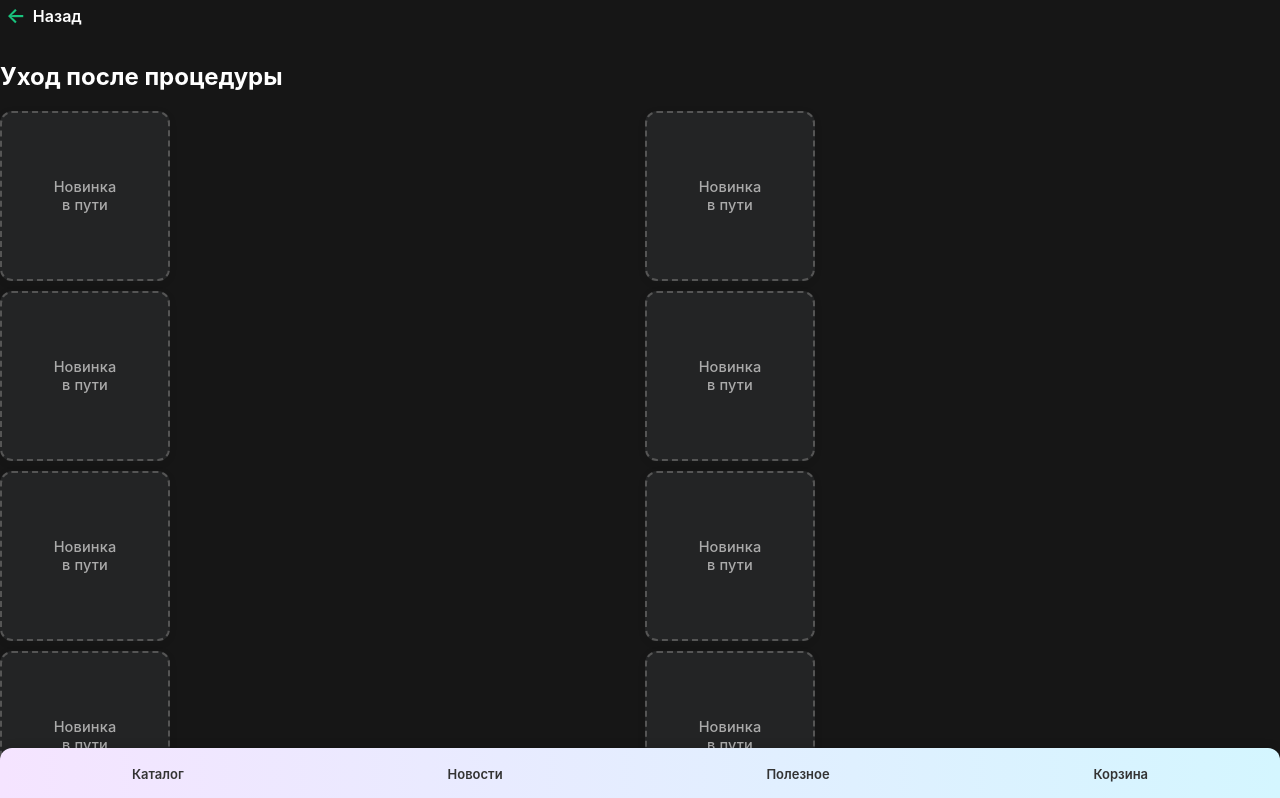
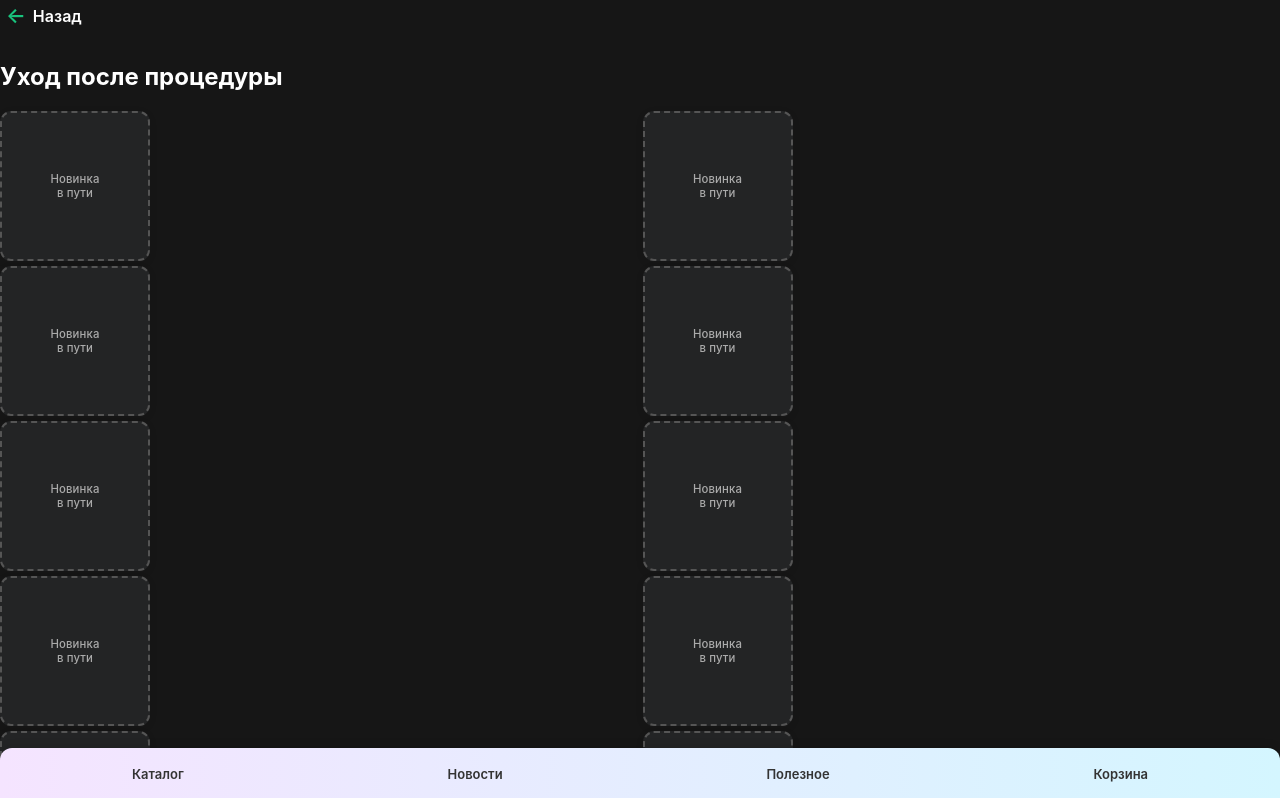
Before and after one commit to AlexSalavat/facade-stone-app, a React (Vite) app: page /category/aftercare in a window 1280 px wide. Shown: the top 798 px of the page. Built offline with nearby package versions, Linux system fonts and the light colour scheme.

Commit message:
Реализована сетка 2x5 карточек с placeholder-нови

```diff
--- a/src/styles/ProductCard.css
+++ b/src/styles/ProductCard.css
@@ -1,6 +1,6 @@
 .product-card {
   background: #232425;
-  border-radius: 12px;
+  border-radius: 11px;
   box-shadow: 0 2px 8px 0 rgba(24,24,30,0.10);
   overflow: hidden;
   cursor: pointer;
@@ -9,8 +9,8 @@
   align-items: stretch;
   transition: box-shadow .16s, border .15s;
   border: 2px solid transparent;
-  min-height: 145px;       /* Стало больше */
-  max-height: 170px;
+  min-height: 130px;
+  max-height: 150px;
   aspect-ratio: 1/1;
 }
 .product-card:hover {
@@ -20,51 +20,53 @@
 
 .product-card-img {
   width: 100%;
-  height: 78%;
+  height: 80%;
   object-fit: cover;
   background: #111;
-  border-radius: 10px 10px 0 0;
-  min-height: 88px;
-  max-height: 120px;
+  border-radius: 8px 8px 0 0;
+  min-height: 76px;
+  max-height: 108px;
   flex: 1 1 auto;
   aspect-ratio: 1/1;
 }
 
 .product-card-info {
-  padding: 4px 8px 8px 8px;
+  padding: 2px 4px 4px 4px;
   text-align: left;
   display: flex;
   flex-direction: column;
   justify-content: flex-end;
   flex-grow: 0;
-  height: 22%;
+  height: 20%;
 }
 .product-card-title {
-  font-size: 1.05rem;        /* Крупнее! */
-  font-weight: 700;
+  font-size: 0.77rem;
+  font-weight: 600;
   color: #fff;
-  margin-bottom: 2px;
+  margin-bottom: 1px;
   white-space: nowrap;
   overflow: hidden;
   text-overflow: ellipsis;
+  line-height: 1.1;
 }
 .product-card-link {
   color: #22e877;
   font-weight: 600;
-  font-size: 0.97rem;
+  font-size: 0.72rem;
   margin-top: 0;
+  line-height: 1.05;
 }
 
 /* Placeholder */
 .product-card.placeholder-card {
   background: #232425;
-  border-radius: 12px;
+  border-radius: 11px;
   box-shadow: 0 2px 8px 0 rgba(24,24,30,0.07);
   display: flex;
   align-items: center;
   justify-content: center;
-  min-height: 145px;
-  max-height: 170px;
+  min-height: 130px;
+  max-height: 150px;
   aspect-ratio: 1/1;
   border: 2px dashed #555;
   cursor: default;
@@ -73,14 +75,19 @@
 .placeholder-content {
   width: 100%;
   height: 100%;
-  min-height: 60px;
+  min-height: 45px;
   display: flex;
   align-items: center;
   justify-content: center;
   color: #aaa;
-  font-size: 0.91rem;
+  font-size: 0.71rem;
   font-weight: 500;
   text-align: center;
   letter-spacing: 0.01em;
   user-select: none;
 }
+
+/* Минимальные зазоры между карточками */
+.products-grid {
+  grid-gap: 5px !important;
+}
```
